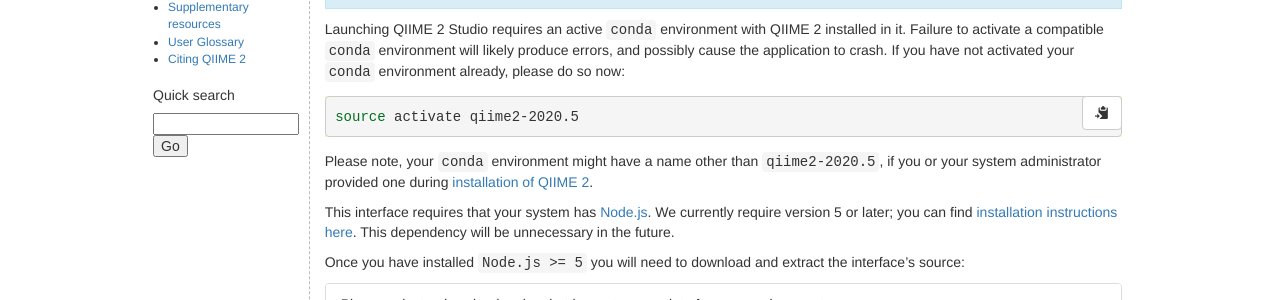
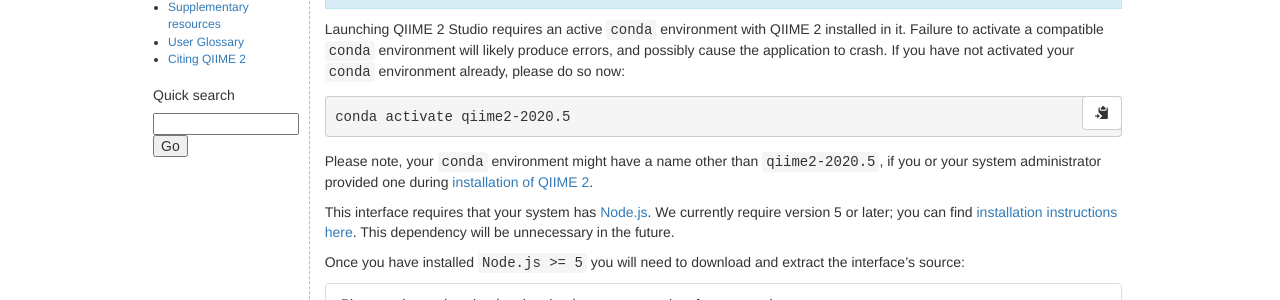
Before and after one commit to qiime2/docs, a Sphinx documentation site: the page built from source/interfaces/q2studio.rst, in a window 1280 px wide and 900 px high. Shown: the part 430-730 px from the top of the window. Built offline with Sphinx 7.4.7, drawn with Linux system fonts in a browser that asks for light colours; pages that are not in the unit, such as notebooks, are missing from menus; the version number could not be read and is left out.

Commit message:
MAINT/IMP: finalize conda env activation updates (#462)

```diff
--- a/source/install/native.rst
+++ b/source/install/native.rst
@@ -99,7 +99,7 @@
 
    conda activate qiime2-2020.5
 
-To deactivate an environment, run ``source deactivate``.
+To deactivate an environment, run ``conda deactivate``.
 
 Test your installation
 ----------------------
--- a/source/interfaces/q2studio.rst
+++ b/source/interfaces/q2studio.rst
@@ -12,7 +12,7 @@
 .. command-block::
    :no-exec:
 
-   source activate qiime2-2020.5
+   conda activate qiime2-2020.5
 
 Please note, your ``conda`` environment might have a name other than ``qiime2-2020.5``, if you or your system administrator provided one during :doc:`installation of QIIME 2 <../install/index>`.
 
```
Also changed, not shown: .travis.yml.
